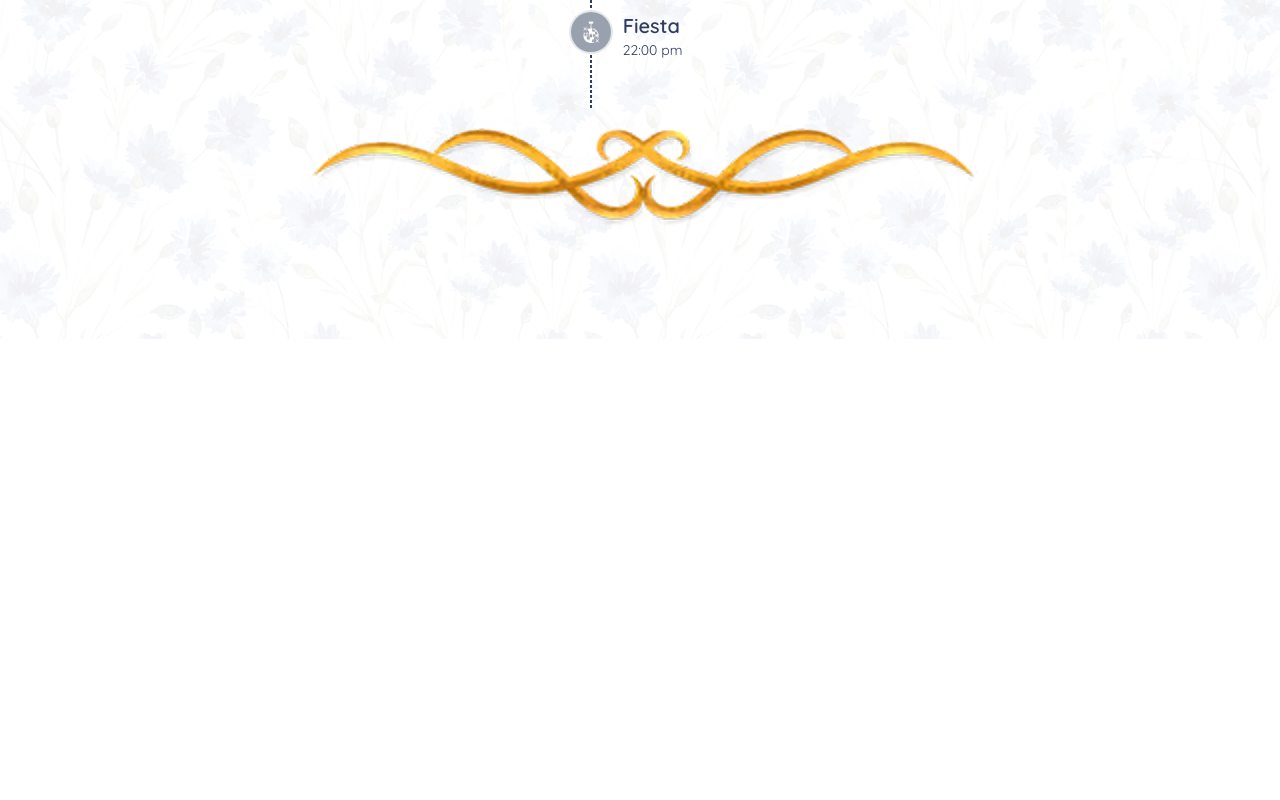
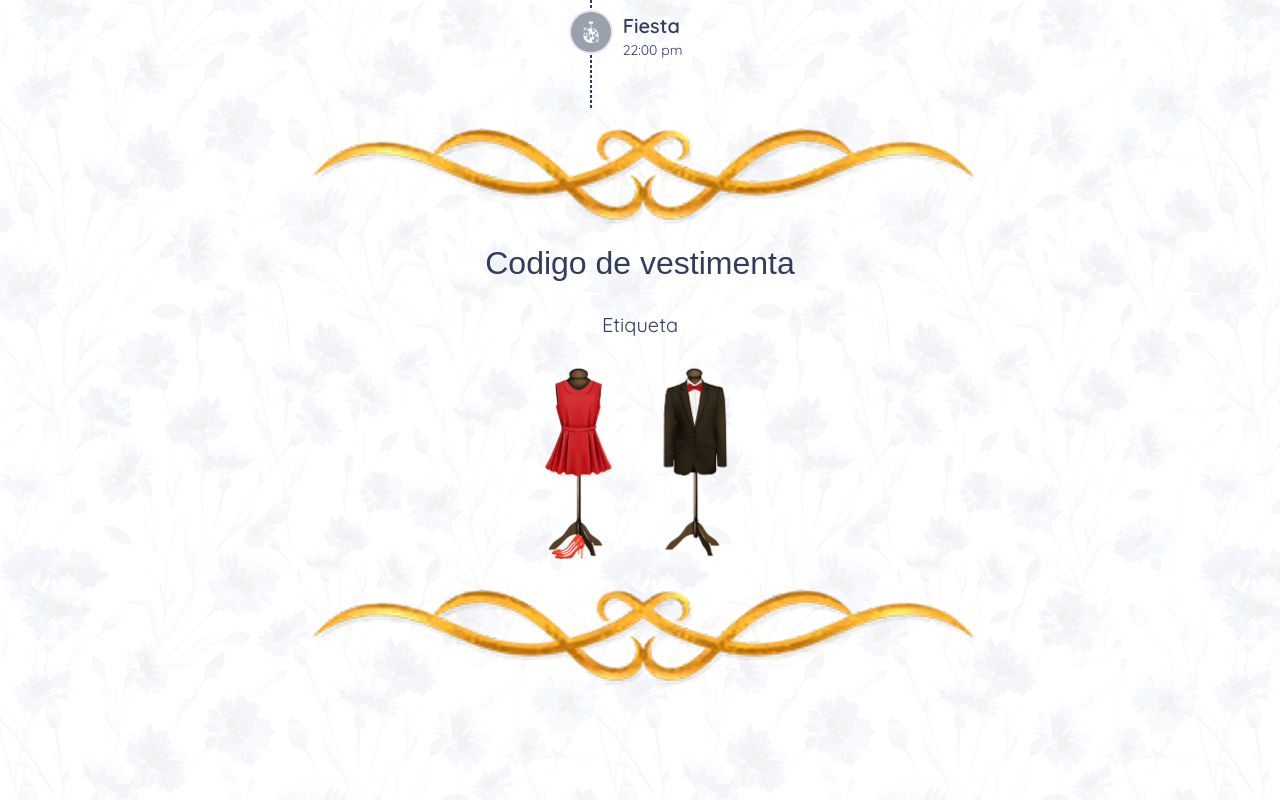
Before and after one commit to VictorVillalva/invitaciones-virtuales, a Next.js app: page / in a window 1280 px wide. Shown: the part 7263-8063 px from the top of the page. Before the commit the page ends 7602 px from the top, so only its background shows below. Built offline with nearby package versions, Linux system fonts and the light colour scheme; a web font is replaced by a local one.

Commit message:
Agregar componente CodigoVestimenta y su integración en la página Premium

```diff
--- a/src/components/pages/premium.tsx
+++ b/src/components/pages/premium.tsx
@@ -7,6 +7,7 @@ import SobreAnimation from "../ui/SobreAnimation";
 import TextoInspirador from '../ui/TextoInspirador';
 import GaleriaFotos from '../ui/GaleriaFotos';
 import Itinerario from '../ui/Itinerario';
+import CodigoVestimenta from '../ui/CodigoVestimenta';
 
 
 export default function Premium() {
@@ -41,6 +42,12 @@ export default function Premium() {
                         <div className="separador flex" data-aos="fade-up">
                             <Image src={separador} alt="separador" />
                         </div>
+                        <section className='CodigoVestimenta'>
+                            <CodigoVestimenta />
+                        </section>
+                        <div className="separador flex" data-aos="fade-up">
+                            <Image src={separador} alt="separador" />
+                        </div>
                     </div>
                 </main>
             </SobreAnimation>
--- /dev/null
+++ b/src/components/ui/CodigoVestimenta.tsx
@@ -0,0 +1,15 @@
+import { quicksand } from '@/assets/fonts/fonts'
+import etiqueta from '@/assets/images/etiqueta.png'
+import Image from 'next/image'
+
+export default function CodigoVestimenta() {
+    return (
+        <div className="Codigo-vestimenta flex flex-col gap-6" data-aos="fade-up">
+            <p className="text-center text-[32px]">Codigo de vestimenta</p>
+            <div className={`${quicksand.className} text-center text-xl flex flex-col items-center`}>
+                <p>Etiqueta</p>
+                <Image src={etiqueta} alt=" " width={200} />
+            </div>
+        </div>
+    )
+}
```
Also changed, not shown: src/assets/images/etiqueta.png (added).
